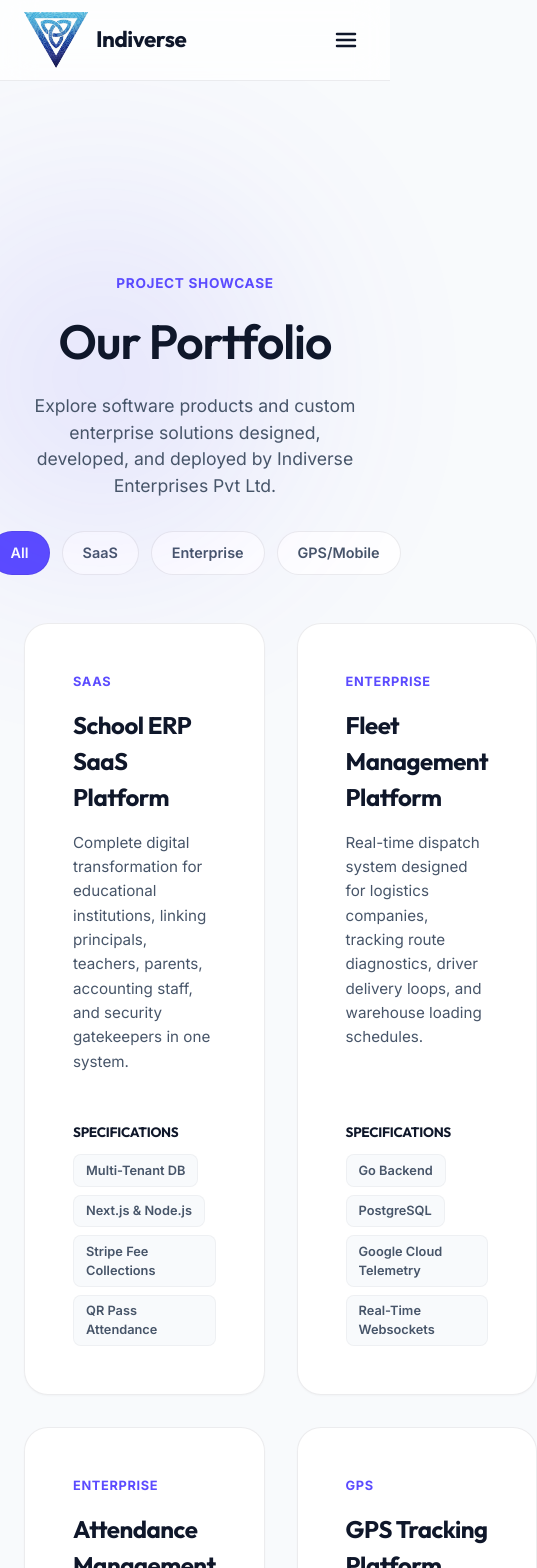
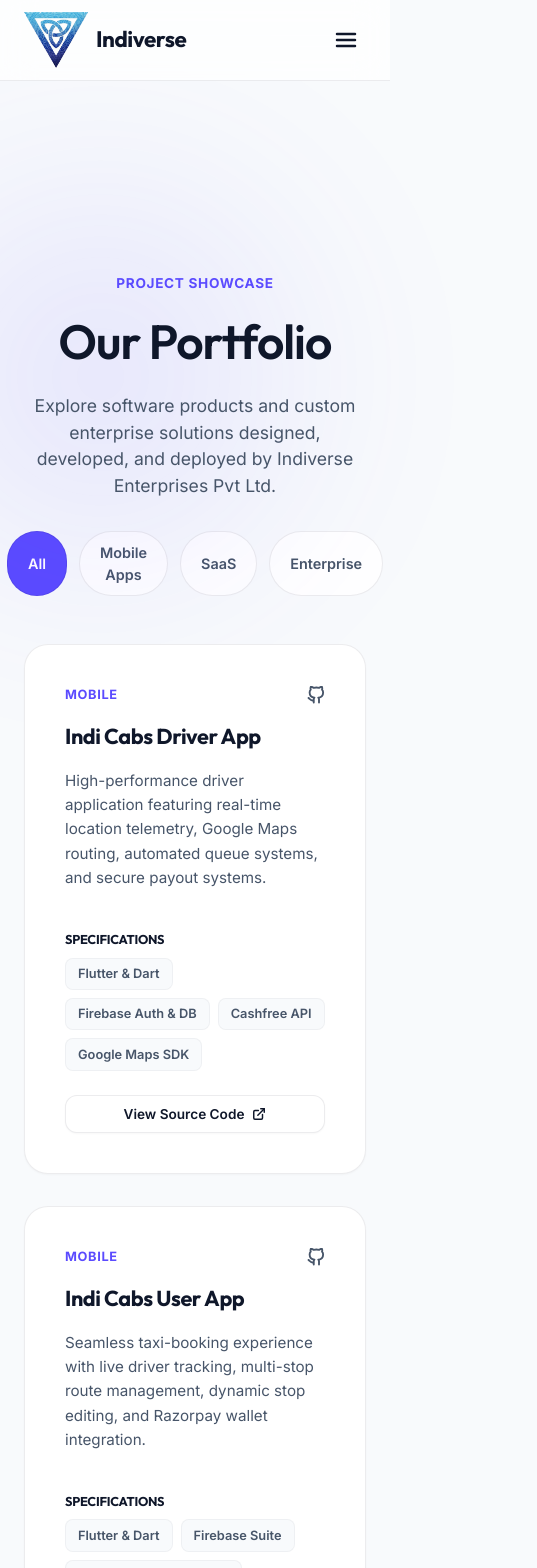
Before and after one commit to kratosvijay/Indiverse_website, a Next.js app: page /portfolio in a window 390 px wide. Shown: the top 1568 px of the page, 537 px wide, since content can reach past the window. Built offline with nearby package versions, Linux system fonts and the light colour scheme.

Commit message:
feat: use user's real GitHub projects on the portfolio page with links and responsive 3-column grid

```diff
--- a/src/app/portfolio/page.tsx
+++ b/src/app/portfolio/page.tsx
@@ -6,9 +6,10 @@
 
 interface Project {
   title: string;
-  category: "SaaS" | "Mobile" | "Enterprise" | "GPS";
+  category: "Mobile" | "SaaS" | "Enterprise";
   desc: string;
   specs: string[];
+  link: string;
 }
 
 export default function Portfolio() {
@@ -16,40 +17,87 @@
 
   const projects: Project[] = [
     {
-      title: "School ERP SaaS Platform",
-      category: "SaaS",
-      desc: "Complete digital transformation for educational institutions, linking principals, teachers, parents, accounting staff, and security gatekeepers in one system.",
-      specs: ["Multi-Tenant DB", "Next.js & Node.js", "Stripe Fee Collections", "QR Pass Attendance"],
+      title: "Indi Cabs Driver App",
+      category: "Mobile",
+      desc: "High-performance driver application featuring real-time location telemetry, Google Maps routing, automated queue systems, and secure payout systems.",
+      specs: ["Flutter & Dart", "Firebase Auth & DB", "Cashfree API", "Google Maps SDK"],
+      link: "https://github.com/kratosvijay/indi_cabs_driver_app",
     },
     {
-      title: "Fleet Management Platform",
-      category: "Enterprise",
-      desc: "Real-time dispatch system designed for logistics companies, tracking route diagnostics, driver delivery loops, and warehouse loading schedules.",
-      specs: ["Go Backend", "PostgreSQL", "Google Cloud Telemetry", "Real-Time Websockets"],
+      title: "Indi Cabs User App",
+      category: "Mobile",
+      desc: "Seamless taxi-booking experience with live driver tracking, multi-stop route management, dynamic stop editing, and Razorpay wallet integration.",
+      specs: ["Flutter & Dart", "Firebase Suite", "GetX State Management", "Razorpay"],
+      link: "https://github.com/kratosvijay/indi_cabs_user_app",
     },
     {
-      title: "Attendance Management System",
-      category: "Enterprise",
-      desc: "Corporate HR and biometric security platform logging worker check-ins, leaves, payroll distributions, and performance graphs.",
-      specs: ["React Web", "Docker Containers", "PostgreSQL Syncing", "Secure API Keys"],
+      title: "Indi Cabs Admin Panel",
+      category: "SaaS",
+      desc: "Centralized fleet management and transaction database logging driver documents, ride histories, user issues, and settlement accounts.",
+      specs: ["Next.js App", "Firebase Store", "Node.js Services", "Cloud Functions"],
+      link: "https://github.com/kratosvijay/indi_cabs_admin",
     },
     {
-      title: "GPS Tracking Platform",
-      category: "GPS",
-      desc: "Telemetry system tracking commercial vehicles, speed limits, geofences, and dispatch operations. Integrates directly with client hardware.",
-      specs: ["Flutter Mobile", "Google Maps SDK", "Node.js MQTT Brokers", "AWS EC2 Servers"],
+      title: "Indi Cabs Marketing Site",
+      category: "SaaS",
+      desc: "Conversion-optimized landing pages and brand positioning site for the Indi Cabs ride-hailing startup, built with Vite and Tailwind.",
+      specs: ["Vite & React", "Tailwind CSS", "JavaScript Core", "SEO Ready"],
+      link: "https://github.com/kratosvijay/indi_cabs_marketing_site",
     },
     {
-      title: "Custom Enterprise Software",
+      title: "MySchoolApp — Parent App",
+      category: "Mobile",
+      desc: "Client-facing school application enabling parent-teacher communication, student attendance monitoring, report cards, and alerts.",
+      specs: ["Flutter", "Dart Core", "Firebase Auth", "Cloud Messaging"],
+      link: "https://github.com/kratosvijay/myschoolapp_parent_app",
+    },
+    {
+      title: "MySchoolApp — Driver App",
+      category: "Mobile",
+      desc: "Dedicated driver application for school transport operations with automated route tracking, pick-up confirmations, and live transit reports.",
+      specs: ["Flutter App", "Dart", "GPS Telemetry", "Maps API"],
+      link: "https://github.com/kratosvijay/myschoolapp_driver_app",
+    },
+    {
+      title: "MySchoolApp — Admin App",
+      category: "SaaS",
+      desc: "Comprehensive school ERP administrative control center managing student registries, fee schedules, driver routes, and push alerts.",
+      specs: ["Flutter Web", "Firebase Database", "Dart Package API"],
+      link: "https://github.com/kratosvijay/myschoolapp_admin_app",
+    },
+    {
+      title: "MySchoolApp — Core Module",
       category: "Enterprise",
-      desc: "Proprietary database synchronization client built for manufacturing plants to monitor supply chain inventories and automated order invoices.",
-      specs: ["TypeScript Core", "MongoDB Clusters", "Node.js Cron Workers", "Docker Clusters"],
+      desc: "Shared models, abstract data repositories, and authentication wrapper services compiled as a modular utility package reused by the entire suite.",
+      specs: ["Dart Packages", "Modular Models", "API Services"],
+      link: "https://github.com/kratosvijay/myschoolapp_core",
+    },
+    {
+      title: "KR8 Music Player",
+      category: "Mobile",
+      desc: "A clean, minimal music player app built with Flutter. Focuses on speed, offline file playback, elegant audio states, and a gesture-driven user interface.",
+      specs: ["Flutter Core", "Audio Handlers", "Sleek UX", "Dart"],
+      link: "https://github.com/kratosvijay/kr8_music-_app",
+    },
+    {
+      title: "Swoken Privacy Aggregator",
+      category: "Mobile",
+      desc: "A privacy-first content aggregator focusing on local data storage, zero-tracking feed management, and user data containment.",
+      specs: ["Flutter Client", "SQLite Database", "RSS Parsing", "Local Security"],
+      link: "https://github.com/kratosvijay/swoken",
+    },
+    {
+      title: "Portfolio v2 Portal",
+      category: "SaaS",
+      desc: "A highly responsive personal portfolio site showcasing software products, interactive maps, case studies, and deployment pipelines.",
+      specs: ["Next.js App", "Tailwind CSS", "GitHub Actions", "Vercel Deploy"],
+      link: "https://github.com/kratosvijay/kratosvijay.github.io",
     },
   ];
 
   const filteredProjects = filter === "All"
     ? projects
-    : projects.filter((p) => p.category === filter || (filter === "SaaS" && p.category === "SaaS") || (filter === "Mobile" && p.category === "GPS"));
+    : projects.filter((p) => p.category === filter);
 
   return (
     <div style={{ padding: "4rem 0" }}>
@@ -69,7 +117,7 @@
 
       {/* Filter Tabs */}
       <section style={{ maxWidth: "600px", margin: "0 auto 3rem auto", display: "flex", justifyContent: "center", gap: "0.75rem", padding: "0 1.5rem" }}>
-        {["All", "SaaS", "Enterprise", "GPS"].map((cat) => (
+        {["All", "Mobile", "SaaS", "Enterprise"].map((cat) => (
           <button
             key={cat}
             onClick={() => setFilter(cat)}
@@ -86,26 +134,40 @@
               outline: "none",
             }}
           >
-            {cat === "GPS" ? "GPS/Mobile" : cat}
+            {cat === "Mobile" ? "Mobile Apps" : cat}
           </button>
         ))}
       </section>
 
       {/* Grid of Projects */}
       <section className={styles.section} style={{ padding: "0 1.5rem" }}>
-        <div className={styles.grid3} style={{ gridTemplateColumns: "repeat(2, 1fr)" }}>
+        <div className={styles.grid3}>
           {filteredProjects.map((project, index) => (
-            <div key={index} className={styles.card} style={{ padding: "3rem", gap: "1.5rem", justifyContent: "space-between" }}>
+            <div key={index} className={styles.card} style={{ padding: "2.5rem", gap: "1.5rem", display: "flex", flexDirection: "column", justifyContent: "space-between" }}>
               <div style={{ display: "flex", flexDirection: "column", gap: "1rem" }}>
-                <span style={{ fontSize: "0.8rem", fontWeight: "700", textTransform: "uppercase", color: "var(--color-primary)", letterSpacing: "0.05em" }}>
-                  {project.category}
-                </span>
-                <h2 className={styles.cardTitle} style={{ fontSize: "1.5rem" }}>{project.title}</h2>
-                <p className={styles.cardDesc}>{project.desc}</p>
+                <div style={{ display: "flex", justifyContent: "space-between", alignItems: "center" }}>
+                  <span style={{ fontSize: "0.8rem", fontWeight: "700", textTransform: "uppercase", color: "var(--color-primary)", letterSpacing: "0.05em" }}>
+                    {project.category}
+                  </span>
+                  <a
+                    href={project.link}
+                    target="_blank"
+                    rel="noopener noreferrer"
+                    style={{ color: "var(--color-text-body)", transition: "color 0.2s" }}
+                    aria-label={`View ${project.title} on GitHub`}
+                    title="View GitHub Repository"
+                  >
+                    <svg width="18" height="18" viewBox="0 0 24 24" fill="none" stroke="currentColor" strokeWidth="2.5" strokeLinecap="round" strokeLinejoin="round">
+                      <path d="M9 19c-5 1.5-5-2.5-7-3m14 6v-3.87a3.37 3.37 0 0 0-.94-2.61c3.14-.35 6.44-1.54 6.44-7A5.44 5.44 0 0 0 20 4.77 5.07 5.07 0 0 0 19.91 1S18.73.65 16 2.48a13.38 13.38 0 0 0-7 0C6.27.65 5.09 1 5.09 1A5.07 5.07 0 0 0 5 4.77a5.44 5.44 0 0 0-1.5 3.78c0 5.42 3.3 6.61 6.44 7A3.37 3.37 0 0 0 9 18.13V22"></path>
+                    </svg>
+                  </a>
+                </div>
+                <h2 className={styles.cardTitle} style={{ fontSize: "1.35rem", margin: 0 }}>{project.title}</h2>
+                <p className={styles.cardDesc} style={{ fontSize: "0.95rem", lineHeight: "1.6" }}>{project.desc}</p>
               </div>
 
-              <div style={{ marginTop: "1.5rem" }}>
-                <h4 style={{ fontWeight: "700", color: "var(--color-text-heading)", marginBottom: "0.75rem", fontSize: "0.85rem", textTransform: "uppercase" }}>
+              <div style={{ marginTop: "1rem" }}>
+                <h4 style={{ fontWeight: "700", color: "var(--color-text-heading)", marginBottom: "0.5rem", fontSize: "0.8rem", textTransform: "uppercase" }}>
                   Specifications
                 </h4>
                 <div style={{ display: "flex", flexWrap: "wrap", gap: "0.5rem" }}>
@@ -125,6 +187,32 @@
                       {spec}
                     </span>
                   ))}
+                </div>
+
+                <div style={{ display: "flex", marginTop: "1.5rem" }}>
+                  <a
+                    href={project.link}
+                    target="_blank"
+                    rel="noopener noreferrer"
+                    className={styles.secondaryCta}
+                    style={{
+                      display: "flex",
+                      alignItems: "center",
+                      justifyContent: "center",
+                      gap: "0.5rem",
+                      fontSize: "0.85rem",
+                      padding: "0.5rem 1rem",
+                      width: "100%",
+                      borderRadius: "12px",
+                    }}
+                  >
+                    View Source Code
+                    <svg width="14" height="14" viewBox="0 0 24 24" fill="none" stroke="currentColor" strokeWidth="2.5" strokeLinecap="round" strokeLinejoin="round">
+                      <path d="M18 13v6a2 2 0 0 1-2 2H5a2 2 0 0 1-2-2V8a2 2 0 0 1 2-2h6"></path>
+                      <polyline points="15 3 21 3 21 9"></polyline>
+                      <line x1="10" y1="14" x2="21" y2="3"></line>
+                    </svg>
+                  </a>
                 </div>
               </div>
             </div>
```
